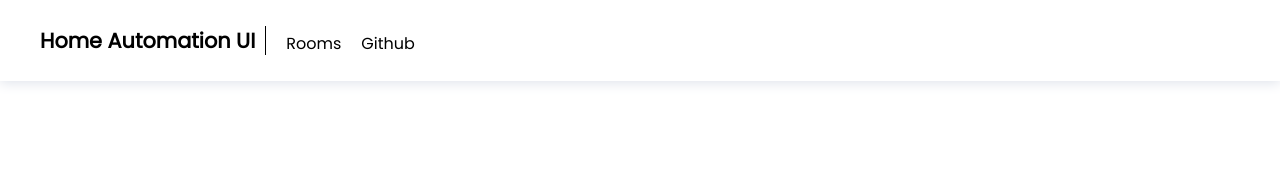
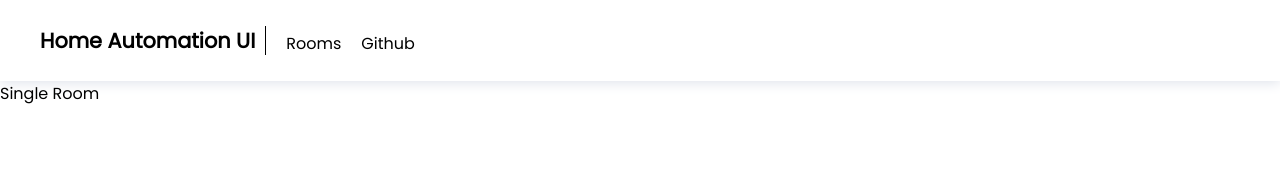
Before and after one commit to abduvik/home-automation-ui, a React (Create React App) app: page /room/1 in a window 1280 px wide. Shown: the top 171 px of the page. Built offline with nearby package versions, Linux system fonts and the light colour scheme.

Commit message:
Added Single Room Route

```diff
--- a/src/App.js
+++ b/src/App.js
@@ -4,11 +4,13 @@ import { Route, Switch } from "react-router-dom";
 import "./App.module.scss";
 import Layout from "./hoc/Layout/Layout";
 import RoomsDashboard from "./containers/RoomsDashboard/RoomsDashboard";
+import Room from "./containers/RoomsDashboard/Room/Room";
 
 function App() {
   return (
     <Layout>
       <Switch>
+        <Route path="/room/:id" exact component={Room} />
         <Route path="/" exact component={RoomsDashboard} />
       </Switch>
     </Layout>
--- a/src/containers/RoomsDashboard/Room/Room.js
+++ b/src/containers/RoomsDashboard/Room/Room.js
@@ -4,7 +4,7 @@ export default class Room extends Component {
     render() {
         return (
             <div>
-
+                Single Room
             </div>
         )
     }
```
